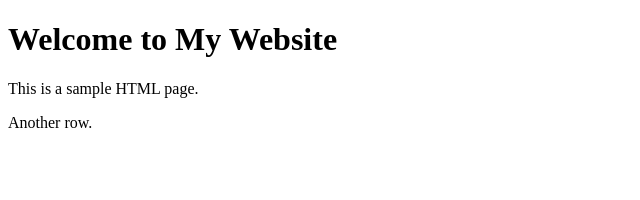
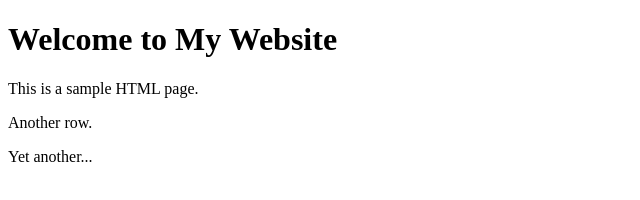
Before and after one commit to purotu/testi-26-03, a plain HTML site: page index.html in a window 1280 px wide. Shown: the full height of the page, 0-640 px from the left. Drawn offline with Linux system fonts and the light colour scheme.

Commit message:
Kolmas rivi

```diff
--- a/index.html
+++ b/index.html
@@ -7,5 +7,6 @@
   <h1>Welcome to My Website</h1>
   <p>This is a sample HTML page.</p>
   <p>Another row.</p>
+  <p>Yet another...</p>
 </body>
 </html>
```
